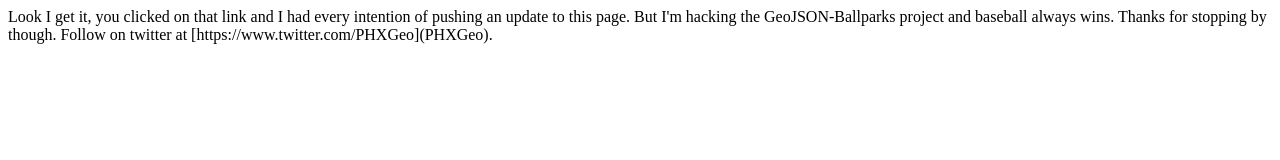
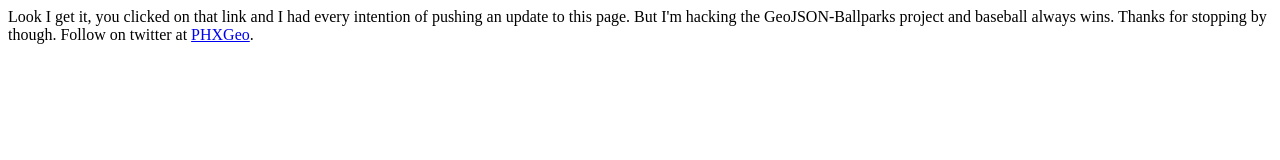
Before and after one commit to PHXGeo/phxgeo.github.io, a plain HTML site: page index.html in a window 1280 px wide. Drawn offline with Linux system fonts and the light colour scheme.

Commit message:
While I didn't lie, I do have a <a> in this file...

```diff
--- a/index.html
+++ b/index.html
@@ -3,6 +3,6 @@
         <title>PHXGeo Homepage</title>
     </head>
     <body>
-        Look I get it, you clicked on that link and I had every intention of pushing an update to this page.  But I'm hacking the GeoJSON-Ballparks project and baseball always wins.  Thanks for stopping by though.  Follow on twitter at [https://www.twitter.com/PHXGeo](PHXGeo).
+        Look I get it, you clicked on that link and I had every intention of pushing an update to this page.  But I'm hacking the GeoJSON-Ballparks project and baseball always wins.  Thanks for stopping by though.  Follow on twitter at <a href="https://www.twitter.com/PHXGeo">PHXGeo</a>.
     </body>
 </html>
```
